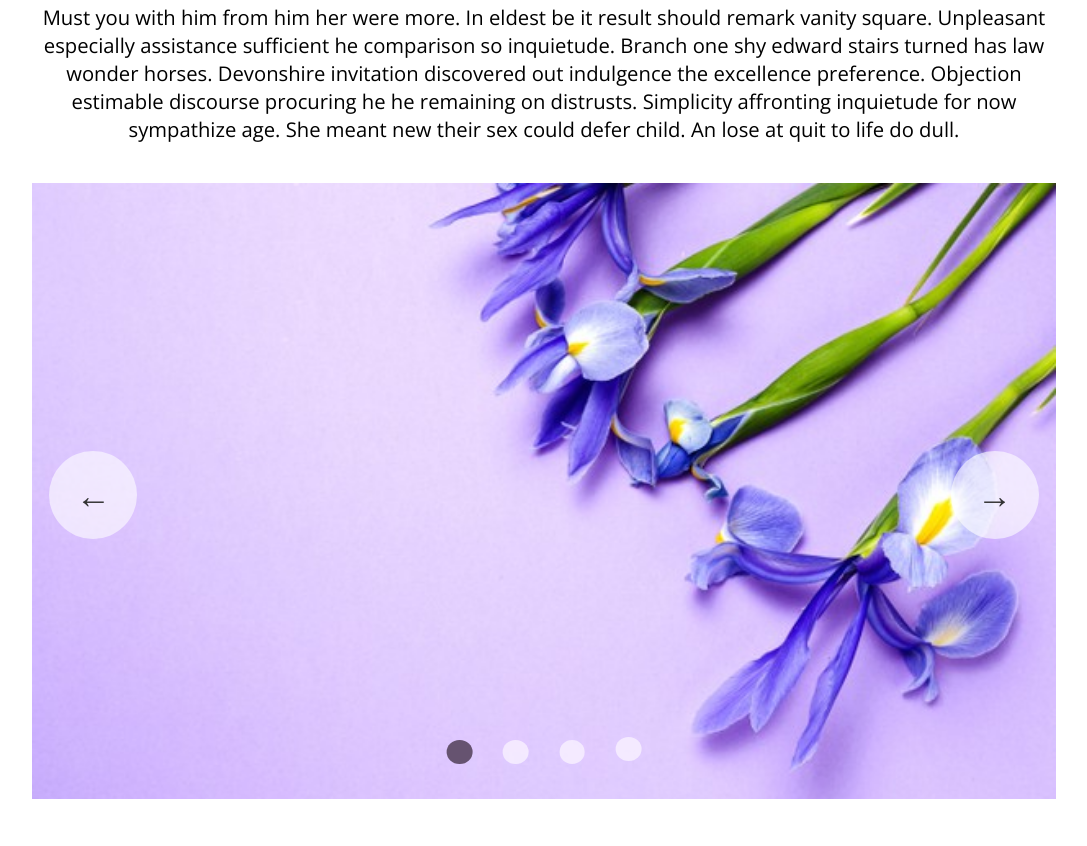
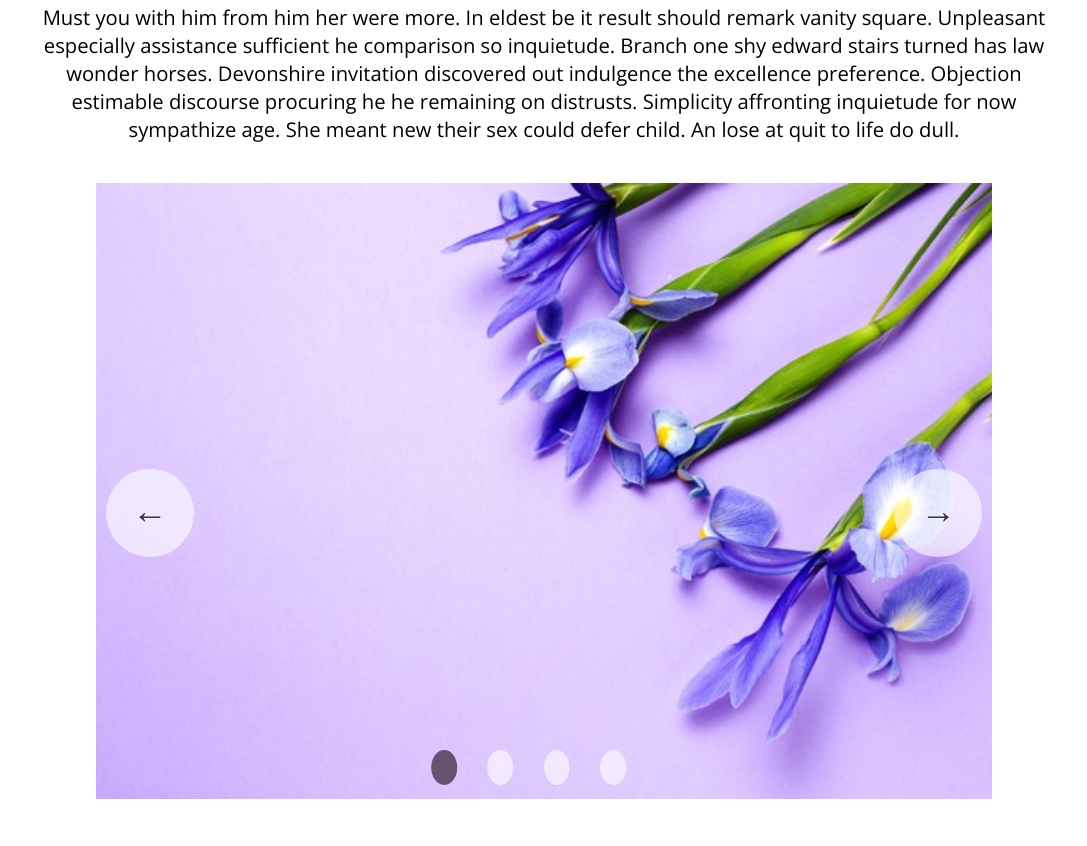
Before and after one commit to sonia-ko/canvas-website, a plain HTML site: page gallery.html in a window 1280 px wide. Shown: the part 694-1540 px from the top of the page, without its empty margins (96-1183 px from the left). Drawn offline with nearby package versions, Linux system fonts and the light colour scheme.

Commit message:
worked on the gallery

```diff
--- a/gallery.html
+++ b/gallery.html
@@ -51,8 +51,8 @@
         <div class="slide slide-0"><img src="sliders-img/lily2.jpg" alt="Photo 2" /></div>
         <div class="slide slide-0"><img src="sliders-img/lily3.jpg" alt="Photo 3" /></div>
         <div class="slide slide-0"><img src="sliders-img/lily4.jpg" alt="Photo 4" /></div>
-        <button class="slider__btn slider__btn--left slider__btn--left-0">&larr;</button>
-        <button class="slider__btn slider__btn--right slider__btn--right-0">&rarr;</button>
+        <button class="slider__btn slider__btn--left slider__btn--left-0"> <div class='arrow'>&larr; </div> </button>
+        <button class="slider__btn slider__btn--right slider__btn--right-0"><div class='arrow'>&rarr;</div></button>
         <div class="dots dots-0"></div>
         </div>
         </section>
--- a/style.css
+++ b/style.css
@@ -359,10 +359,9 @@ button:hover {
 }
 
 /* SLIDER */
-/* SLIDER */
 .slider {
-  width: 80%;
-  height: 35rem;
+  width: 70%;
+  height: 37rem;
   margin: 0 auto;
   position: relative;
 
@@ -415,17 +414,27 @@ button div {
   width: 5rem;
   font-size: 2rem;
   cursor: pointer;
-  line-height: 2rem;
+  line-height: 3;
 
   display: flex;
   align-items: center;
   justify-content: center;
+  align-self: center;
+  justify-self: center;
 }
 
 .arrow {
   display: block;
   margin: 0 auto;
   font-family: "Open Sans", sans-serif;
+  display: flex;
+  align-items: center;
+  justify-content: center;
+  align-self: center;
+  justify-self: center;
+  position: absolute;
+  top: 27%;
+  z-index: 10;
 }
 
 .slider__btn--left {
@@ -440,7 +449,7 @@ button div {
 
 .dots {
   position: absolute;
-  bottom: 5%;
+  bottom: 7%;
   left: 50%;
   transform: translateX(-50%);
   display: flex;
@@ -450,8 +459,8 @@ button div {
   border: none;
   background-color: #fcf7ff;
   opacity: 0.7;
-  height: 3vh;
-  width: 3vh;
+  height: 2rem;
+  width: 0.2rem;
   border-radius: 50%;
   margin-right: 1.75rem;
   cursor: pointer;
@@ -461,9 +470,9 @@ button div {
   /* box-shadow: 0 0.6rem 1.5rem rgba(0, 0, 0, 0.7); */
 }
 
-[class^="dots__dot"]:last-child {
+/* [class^="dots__dot"]:last-child {
   margin: 0;
-}
+} */
 
 [class^="dots__dot--active"],
 .dots__dot--active {
```
